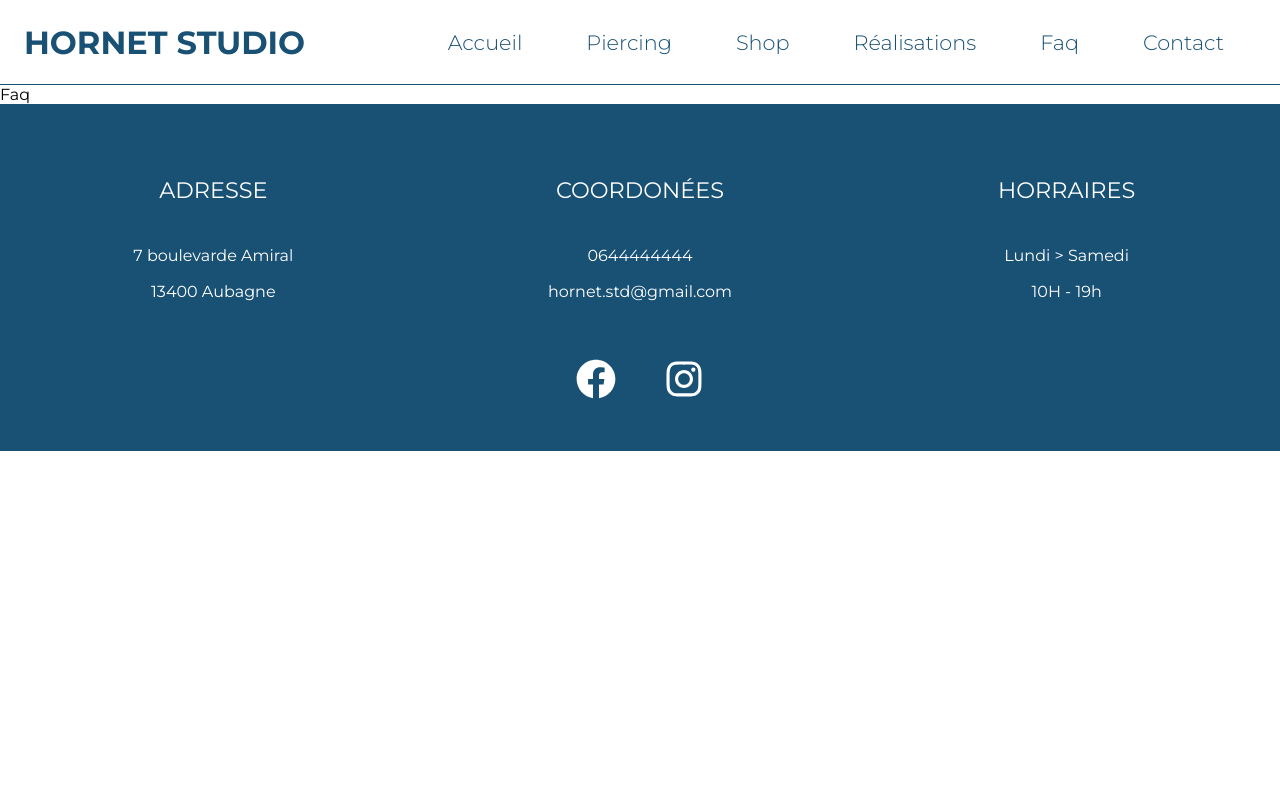
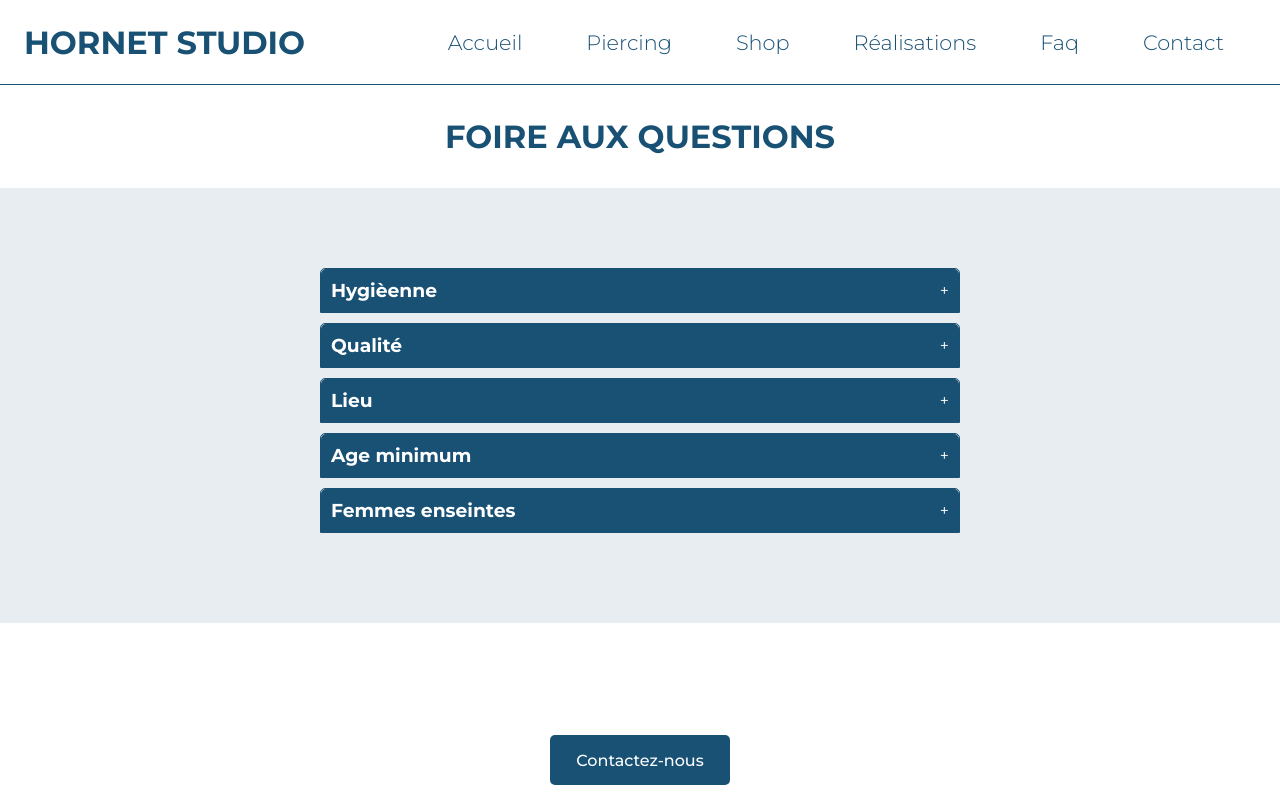
Before and after one commit to Sofiane-BZT/hornet-studio-website, a React (Create React App) app: page /faq in a window 1280 px wide. Shown: the top 800 px of the page. Built offline with nearby package versions, Linux system fonts and the light colour scheme.

Commit message:
Ajout du composant Accordion avec son style

```diff
--- a/src/components/Accessories.css
+++ b/src/components/Accessories.css
@@ -1,5 +1,23 @@
 .cards-container {
   display: grid;
   grid-template-columns: repeat(3, 1fr);
-  background-color: antiquewhite;
+  background-color: rgba(25, 81, 117, 0.1);
+  gap: 20px;
+  padding: 3rem 0;
 }
+
+.shop-category-container h2 {
+  display: flex;
+  justify-content: center;
+  padding: 2rem;
+  text-transform: uppercase;
+  font-weight: 600;
+}
+
+/* ---------------------- MEDIA QUERIES---------------------- */
+
+@media screen and (max-width: 1250px) {
+  .cards-container {
+    grid-template-columns: 1fr;
+  }
+}
--- a/src/components/Accessories.js
+++ b/src/components/Accessories.js
@@ -9,7 +9,7 @@ const categoriesNames = {
   decoration: "Décoration",
   ring: "bagues",
   earings: "Boucle d'oreilles",
-  bangles: "Bracelts",
+  bangles: "Bracelets",
 };
 
 const Accessories = () => {
--- a/src/components/AccessoriesCard.css
+++ b/src/components/AccessoriesCard.css
@@ -2,25 +2,41 @@
   border-radius: 10px;
   box-shadow: 5px;
   box-shadow: 1px 1px 12px #195175;
-  width: 100%;
-  margin: 30px;
+  margin: 0 6rem;
 }
 
 .card-container img {
   width: 100%;
-
   object-fit: cover;
-  transition: transform 0.8s ease;
+  border-top-left-radius: 10px;
+  border-top-right-radius: 10px;
+  height: 80%;
 }
-
 .product-details {
-  background-color: red;
+  background-color: white;
   border-bottom-left-radius: 10px;
   border-bottom-right-radius: 10px;
+  height: 20%;
 }
 
 .product-details > * {
   display: block;
   text-align: center;
-  padding: 1.2rem;
+  padding: 0.7rem;
 }
+
+/* ---------------------- MEDIA QUERIES---------------------- */
+
+@media screen and (max-width: 1250px) {
+  .card-container img {
+    height: 70%;
+  }
+
+  .product-details {
+    height: 30%;
+  }
+
+  .product-details > * {
+    padding: 0.2rem;
+  }
+}
--- a/src/components/AccessoriesCard.js
+++ b/src/components/AccessoriesCard.js
@@ -5,8 +5,9 @@ import React from "react";
 const AccessoriesCard = (props) => {
   return (
     <div className="card-container" key={props.id}>
-      <img src={props.imgsrc} alt="accessire" />
-      <div className="product-details border-r">
+      <img src={props.imgsrc} alt="accessoire" />
+
+      <div className="product-details">
         <strong> {props.name}</strong>
         <span> {props.price}</span>
       </div>
--- /dev/null
+++ b/src/components/Accordion.css
@@ -0,0 +1,30 @@
+.accordion {
+  width: 50vw;
+  border: 1px solid #195175;
+  margin-bottom: 10px;
+  border-top-left-radius: 5px;
+  border-top-right-radius: 5px;
+}
+
+.accordion-title {
+  color: #ffff;
+  padding: 10px;
+  cursor: pointer;
+  display: flex;
+  justify-content: space-between;
+  align-items: center;
+  border-top-left-radius: 5px;
+  border-top-right-radius: 5px;
+  background-color: #195175;
+}
+
+.accordion-title h3 {
+  color: #ffff;
+}
+.accordion-header span {
+  font-size: 20px;
+}
+
+.accordion-content {
+  padding: 10px;
+}
--- /dev/null
+++ b/src/components/Accordion.js
@@ -0,0 +1,21 @@
+import "./Accordion.css";
+import React, { useState } from "react";
+
+const Accordion = (props) => {
+  const [isOpen, setIsOpen] = useState(false);
+
+  const toggleAccordion = () => {
+    setIsOpen(!isOpen);
+  };
+  return (
+    <div className="accordion">
+      <div className="accordion-title" onClick={toggleAccordion}>
+        <h3>{props.question}</h3>
+        <span>{isOpen ? "-" : "+"}</span>
+      </div>
+      {isOpen && <div className="accordion-content">{props.answer}</div>}
+    </div>
+  );
+};
+
+export default Accordion;
--- /dev/null
+++ b/src/data/FaqData.js
@@ -0,0 +1,30 @@
+export const FaqData = [
+  {
+    id: "1",
+    question: "Hygièenne",
+    answer: "Réponse sur l'hygienne",
+  },
+  {
+    id: "2",
+    question: "Qualité",
+    answer: "Réponse sur la qualité des produits",
+  },
+  {
+    id: "3",
+    question: "Lieu",
+    answer: "Réponse sur la localisation exacte du lieux",
+  },
+  {
+    id: "4",
+    question: "Age minimum",
+    answer:
+      "Nous avons choisi de ne tatouer que les personnes âgées d’au moins 18 ans. Même si vous avez l’accord de vos parents, nous ne pourrons malheureusement pas vous tatouer. Avec l’expérience, nous avons fait ce choix car nous voulons protéger nos clients les plus jeunes contre le choix d’un motif qui ne leurs correspondra plus dans quelques années",
+  },
+  {
+    id: "5",
+    question: "Femmes enseintes",
+    answer:
+      "En effet, lors de la grossesse, la femme enceinte subit une baisse d’immunité. En se faisant tatouer, il y a un risque infectieux plus important chez la future maman.",
+  },
+];
+export default FaqData;
--- /dev/null
+++ b/src/data/HeadingData.js
@@ -0,0 +1,4 @@
+const HeadingData = {
+  headingTitle: "Foire aux questions",
+};
+export default HeadingData;
--- /dev/null
+++ b/src/routes/Faq.css
@@ -0,0 +1,10 @@
+.accordion-container {
+  width: 100vw;
+  height: auto;
+  padding: 5rem 0;
+  background-color: rgba(25, 81, 117, 0.1);
+}
+
+.accordion-container > * {
+  margin: 0 auto;
+}
--- a/src/routes/Faq.js
+++ b/src/routes/Faq.js
@@ -1,7 +1,27 @@
 import React from "react";
+import "./Faq.css";
+import Accordion from "../components/Accordion";
+import FaqData from "../data/FaqData";
+import ContactHeadband from "../components/ContactHeadband";
+import Heading from "../components/Heading";
+import HeadingData from "../data/HeadingData";
 
 const Faq = () => {
-  return <div>Faq</div>;
+  return (
+    <div>
+      <Heading title={HeadingData.headingTitle} />
+      <div className="accordion-container">
+        {FaqData.map((faqvalue) => (
+          <Accordion
+            key={faqvalue.id}
+            question={faqvalue.question}
+            answer={faqvalue.answer}
+          />
+        ))}
+      </div>
+      <ContactHeadband />
+    </div>
+  );
 };
 
 export default Faq;
--- a/src/routes/Shop.js
+++ b/src/routes/Shop.js
@@ -1,10 +1,12 @@
 import React from "react";
 import Accessories from "../components/Accessories";
+import ContactHeadband from "../components/ContactHeadband";
 
 const Shop = () => {
   return (
     <div>
       <Accessories />
+      <ContactHeadband message="Message Contact test mission Rem Maelium id Coriolanus placet num adpetentem Maelium illi Coriolano debeat amici adpetentem Vecellinum contra Vecellinum Coriolano si Coriolanus progredi habuit habuit patriam Vecellinum habuit amicos num cum Numne Coriolanus debeat adpetentem amici amicos si adpetentem num Coriolanus debuerunt id." />
     </div>
   );
 };
```
